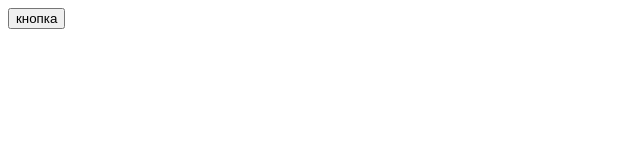
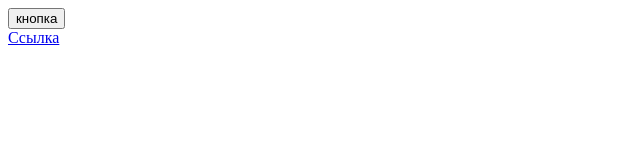
Before and after one commit to ilya506/Layout__-, a plain HTML site: page index.html in a window 1280 px wide. Shown: the full height of the page, 0-640 px from the left. Drawn offline with Linux system fonts and the light colour scheme.

```diff
--- a/index.html
+++ b/index.html
@@ -8,5 +8,6 @@
 </head>
 <body>
     <button>кнопка</button>
+    <nav><a href="#">Ссылка</a></nav>
 </body>
 </html>
```
